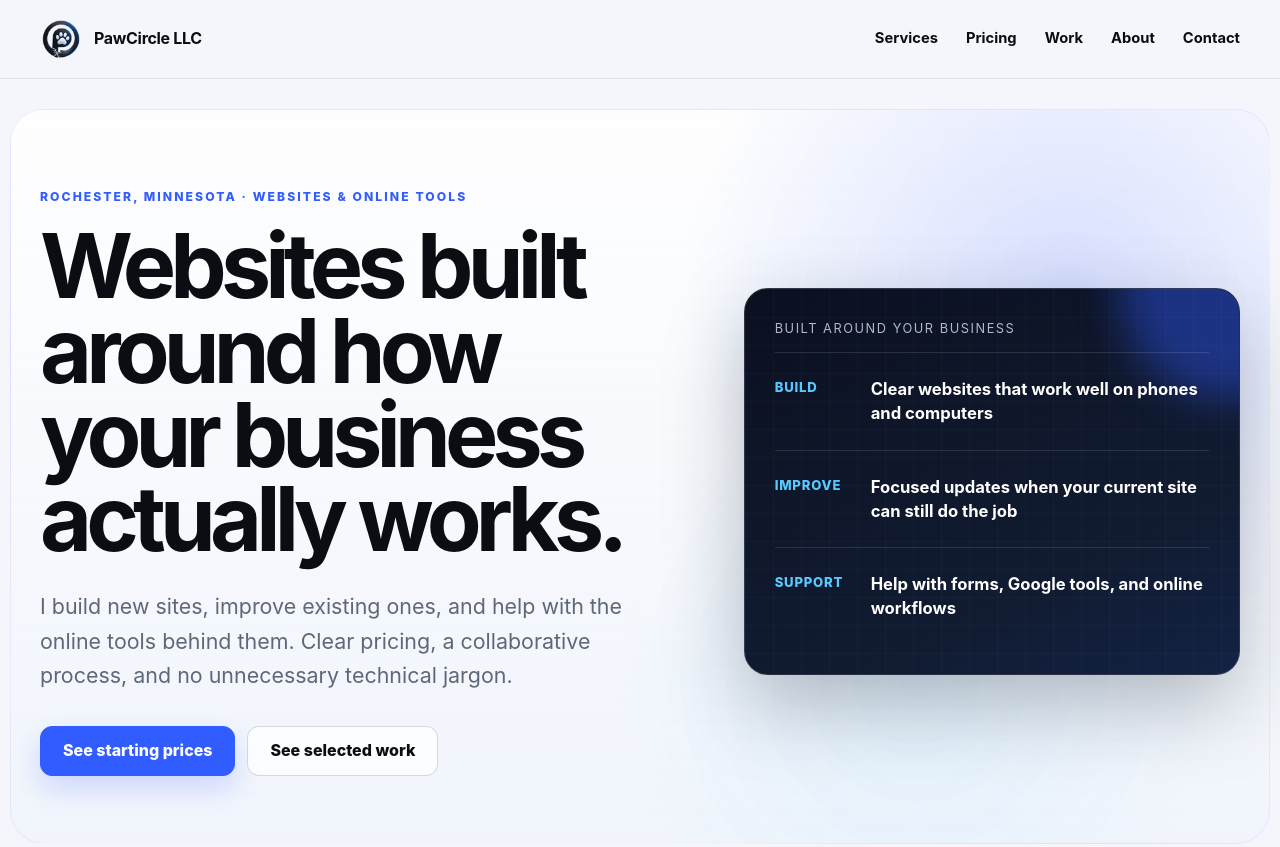
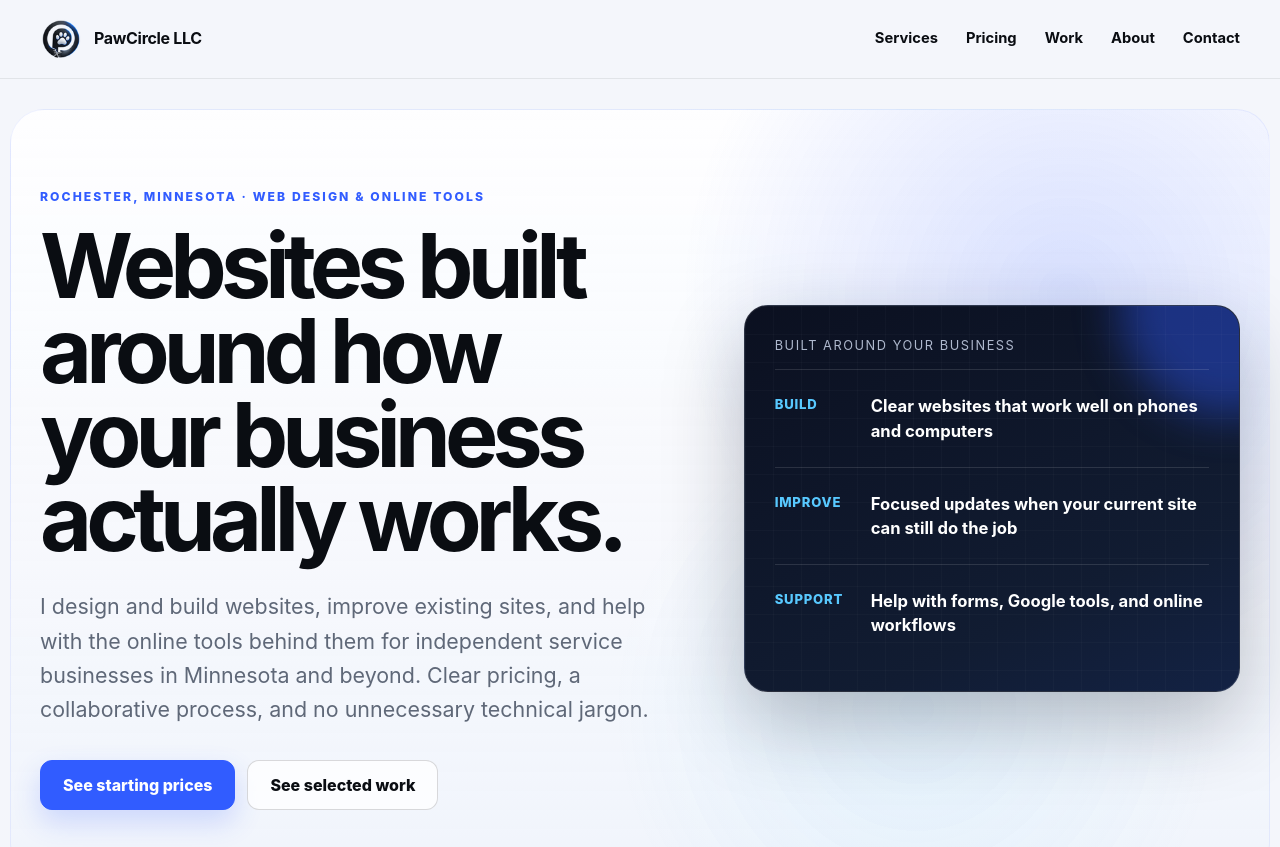
Before and after one commit to reaaland/pawcircle-llc-site, a Next.js app: page / in a window 1280 px wide. Shown: the top 847 px of the page. Built offline with nearby package versions, Linux system fonts and the light colour scheme.

Commit message:
Clarify Minnesota and beyond web design positioning

```diff
--- a/app/page.tsx
+++ b/app/page.tsx
@@ -28,10 +28,10 @@ export default function HomePage() {
     <main>
       <section className="hero shell">
         <div className="hero-copy">
-          <p className="eyebrow">ROCHESTER, MINNESOTA · WEBSITES & ONLINE TOOLS</p>
+          <p className="eyebrow">ROCHESTER, MINNESOTA · WEB DESIGN & ONLINE TOOLS</p>
           <h1>Websites built around how your business actually works.</h1>
           <p className="lede">
-            I build new sites, improve existing ones, and help with the online tools behind them. Clear pricing, a collaborative process, and no unnecessary technical jargon.
+            I design and build websites, improve existing sites, and help with the online tools behind them for independent service businesses in Minnesota and beyond. Clear pricing, a collaborative process, and no unnecessary technical jargon.
           </p>
           <div className="actions">
             <Link className="button button-dark" href="/pricing">See starting prices</Link>
```
